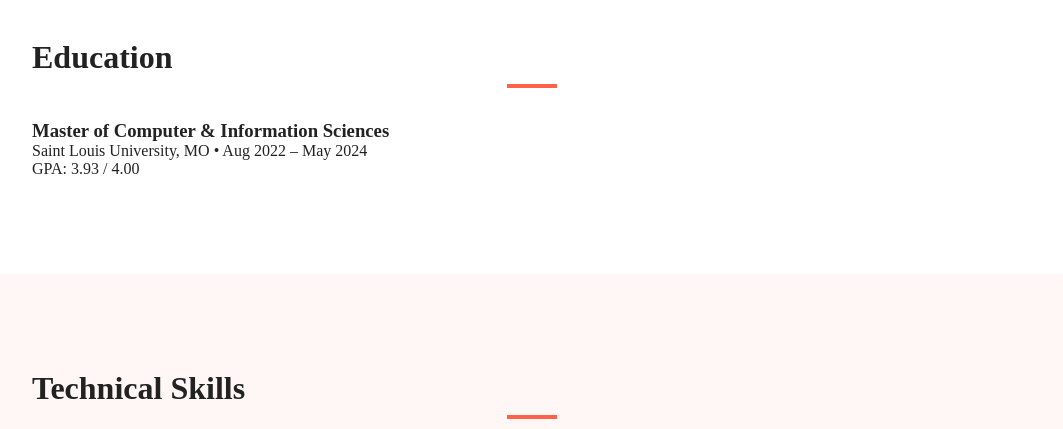
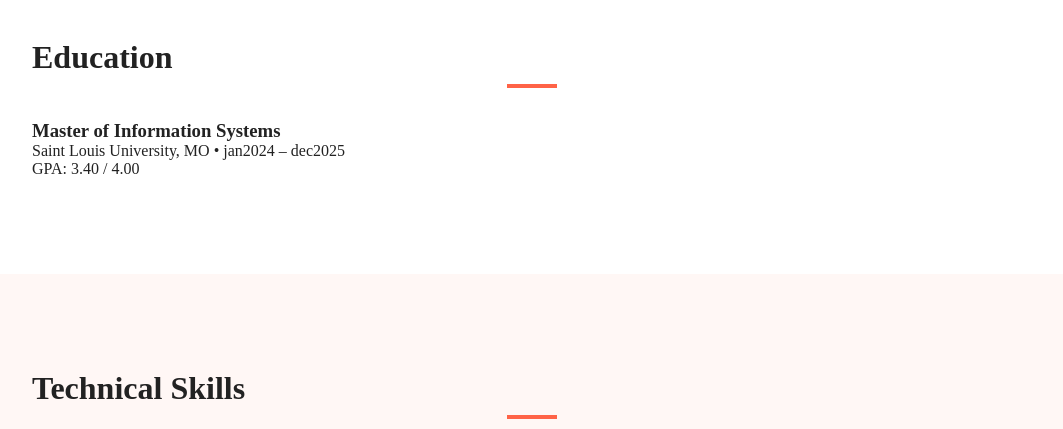
Before and after one commit to ChanukaThurala/poritfilio, a plain HTML site: page index.html in a window 1280 px wide. Shown: the part 1300-1729 px from the top of the page, without its empty margins (108-1171 px from the left). Drawn offline with nearby package versions, Linux system fonts and the light colour scheme; a small style sheet from the web is missing.

Commit message:
Update index.html

```diff
--- a/index.html
+++ b/index.html
@@ -6,7 +6,7 @@
     name="viewport"
     content="width=device-width, initial-scale=1, viewport-fit=cover"
   />
-  <title>Chanuka yaadav thurala | Resume</title>
+  <title>Chanuka yadav thurala | Resume</title>
 
   <!-- AOS (Animate On Scroll) -->
   <link
@@ -95,10 +95,10 @@
     <div class="container">
       <h2>Education</h2>
       <div class="edu-item">
-        <h3>Master of Computer &amp; Information Sciences</h3>
+        <h3>Master of  Information Systems</h3>
         <p>
-          Saint Louis University, MO &bull; Aug 2022 – May 2024<br />
-          GPA: 3.93 / 4.00
+          Saint Louis University, MO &bull; jan2024 – dec2025<br />
+          GPA: 3.40 / 4.00
         </p>
       </div>
     </div>
```
